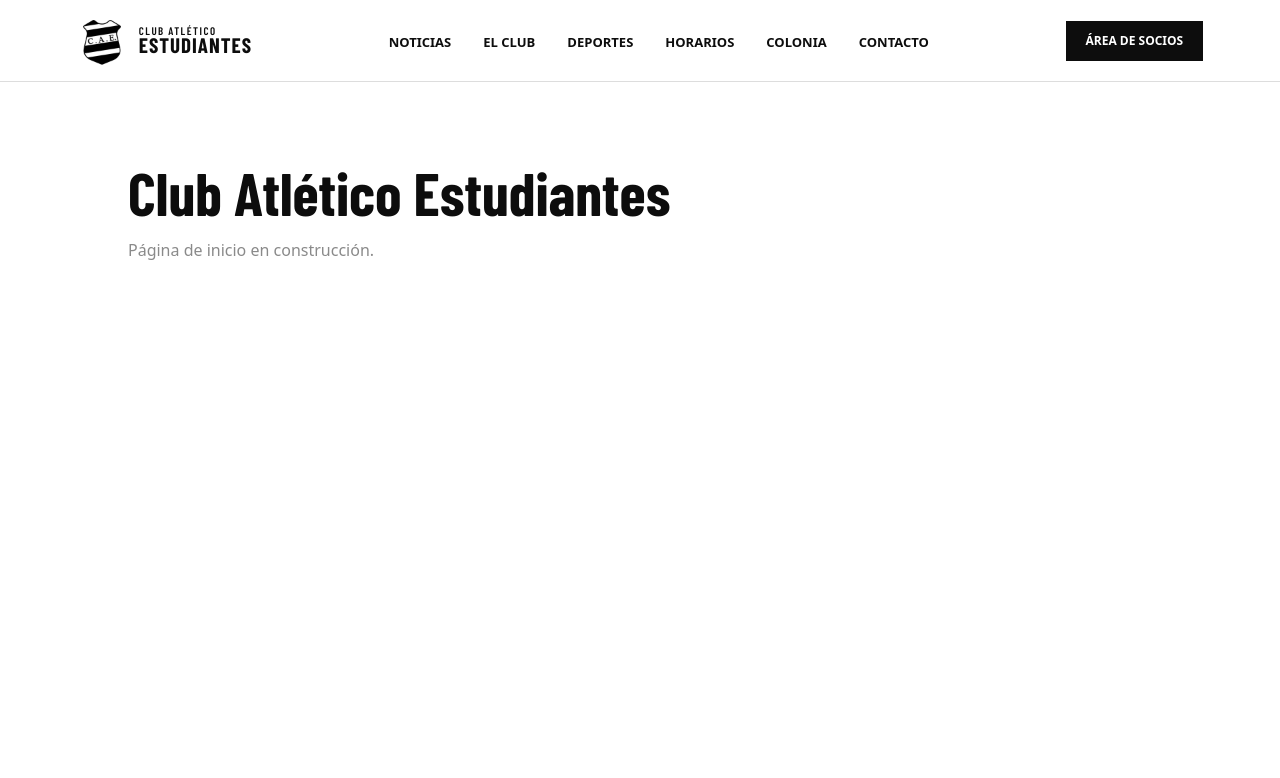
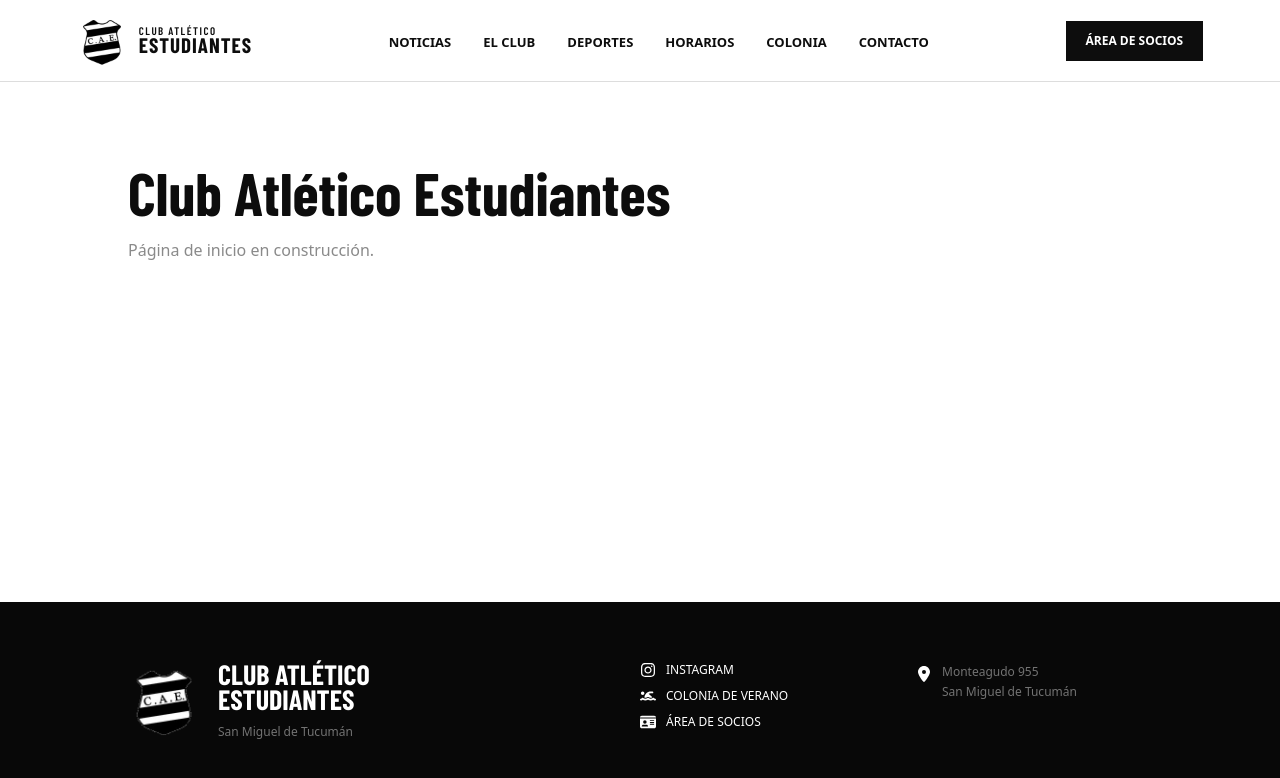
Before and after one commit to Fedexhlz/cae-frontend, a React (Vite) app: page / in a window 1280 px wide. Shown: the top 778 px of the page. Built offline with nearby package versions, Linux system fonts and the light colour scheme.

Commit message:
Se suma el Footer al MainLayout y se hace que quede al pie de la ventana cuando el contenido es corto

```diff
--- a/src/components/layout/MainLayout.jsx
+++ b/src/components/layout/MainLayout.jsx
@@ -1,5 +1,6 @@
 import { Outlet } from 'react-router-dom';
 import BackToTopButton from './BackToTopButton.jsx';
+import Footer from './Footer.jsx';
 import Navbar from './Navbar.jsx';
 import ScrollToHash from './ScrollToHash.jsx';
 
@@ -8,12 +9,14 @@
     <>
       <ScrollToHash />
       <Navbar />
-      {/* El padding superior compensa la altura del navbar fijo */}
-      <main className='pt-(--navbar-height)'>
-        {/* Acá el router coloca la página que corresponde a la dirección */}
-        <Outlet />
-      </main>
-      {/* Acá irá el footer */}
+      <div className='flex min-h-screen flex-col'>
+        {/* El padding superior compensa la altura del navbar fijo; flex-1 empuja el footer al final */}
+        <main className='flex-1 pt-(--navbar-height)'>
+          {/* Acá el router coloca la página que corresponde a la dirección */}
+          <Outlet />
+        </main>
+        <Footer />
+      </div>
       <BackToTopButton />
     </>
   );
```
